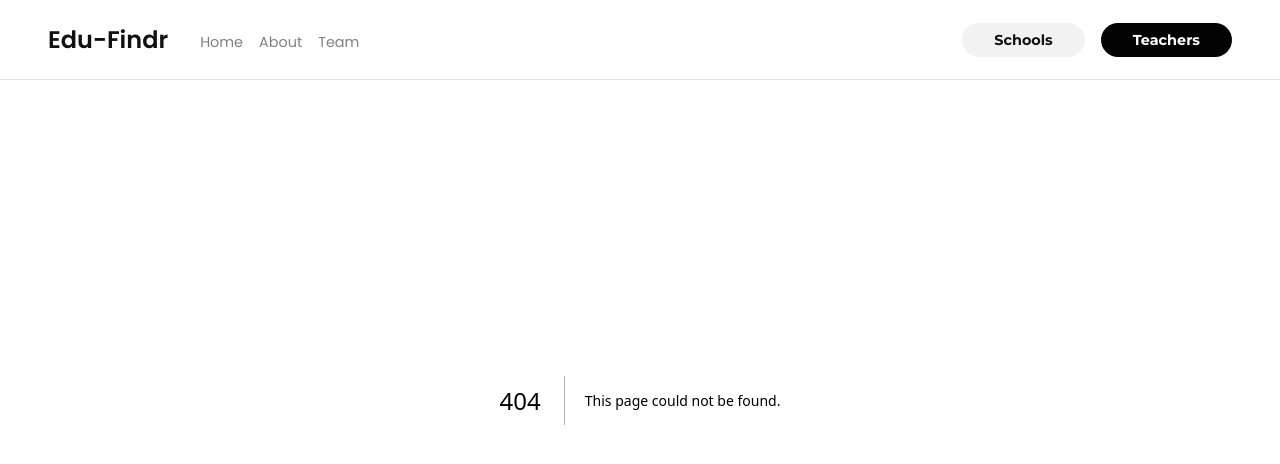
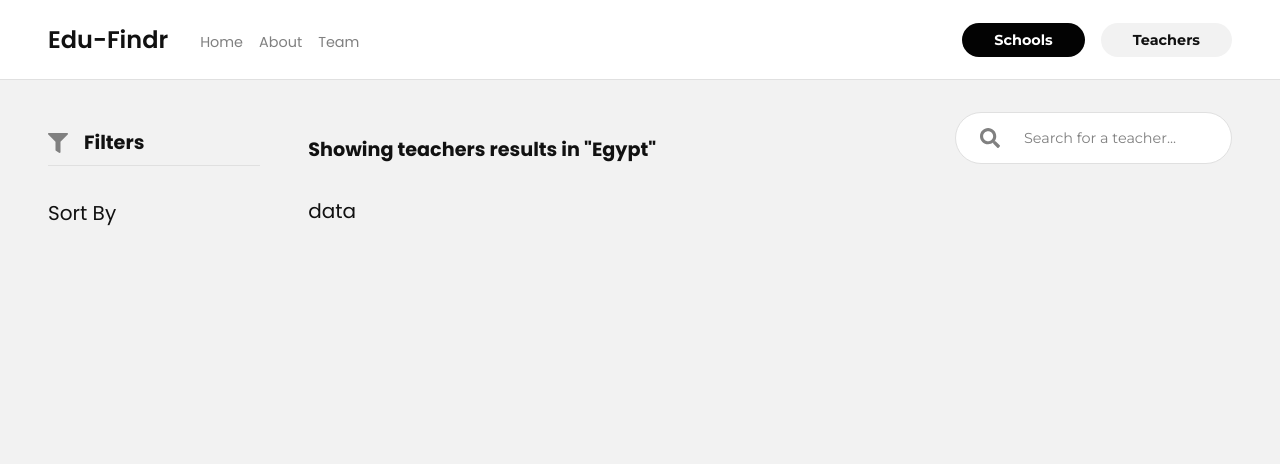
Before and after one commit to mostafa-ashour-dev/dawarli, a Next.js app: page /teachers in a window 1280 px wide. Before the commit this address had no page. Shown: the top 464 px of the page. Built offline with nearby package versions, Linux system fonts and the light colour scheme.

Commit message:
Feature teachers page

```diff
--- a/next.config.mjs
+++ b/next.config.mjs
@@ -1,18 +1,6 @@
 /** @type {import('next').NextConfig} */
 const nextConfig = {
     reactStrictMode: true,
-
-    experimental: {
-        reactRefresh: true, // Enable better fast refresh
-    },
-
-    webpackDevMiddleware: config => {
-        config.watchOptions = {
-            poll: 1000,            // Check for file changes every second
-            aggregateTimeout: 300, // Delay rebuild slightly to batch changes
-        };
-        return config;
-    },
 };
 
 export default nextConfig;
--- a/src/app/page.js
+++ b/src/app/page.js
@@ -1,11 +1,11 @@
 
-import SchoolPage from "@/components/pages/SchoolPage";
+import SchoolsPage from "@/components/pages/SchoolsPage";
 import "./globals.scss";
 
 export default function Home() {
   return (
     <>
-      <SchoolPage />
+      <SchoolsPage />
     </>
   );
 }
--- /dev/null
+++ b/src/app/teachers/page.js
@@ -0,0 +1,13 @@
+import TeachersPage from "@/components/pages/TeachersPage";
+
+
+
+
+export default function Teachers() {
+
+    return (
+        <>
+            <TeachersPage />
+        </>
+    )
+}
--- a/src/components/navbars/TopNavbar.jsx
+++ b/src/components/navbars/TopNavbar.jsx
@@ -10,6 +10,11 @@ export default function TopNavbar() {
    useEffect(() => {
      setRoute(window.location.pathname);
    }, [])
+
+   const [active, toggleActive] = useState({
+    btn1: true,
+    btn2: false
+   })
 
 
     return (
@@ -40,8 +45,18 @@ export default function TopNavbar() {
             </div>
 
             <div className="navRight">
-                <Btn link={"/"} text="Schools" active={route && route === "/" ? true : false} />
-                <Btn link={"/teachers"} text="Teachers" active={route && route === "/teachers" ? true : false} />
+                <Btn link={"/"} text="Schools" active={active.btn1} onClick={() => {
+                    toggleActive({
+                        btn1: true,
+                        btn2: false
+                    })
+                }} />
+                <Btn link={"/teachers"} text="Teachers" active={active.btn2} onClick={() => {
+                    toggleActive({
+                        btn1: false,
+                        btn2: true
+                    })
+                }} />
             </div>
 
 
--- /dev/null
+++ b/src/components/pages/TeachersPage.jsx
@@ -0,0 +1,32 @@
+"use client";
+
+
+import { FaFilter } from "react-icons/fa";
+import SideBar from "../navbars/SideBar";
+import PaginationBar from "../ui/PaginationBar";
+import SearchBar from "../ui/SearchBar";
+
+
+
+export default function TeachersPage() {
+
+
+    function handleFiltersChange() {
+
+    }
+
+    const filterData = {}
+    return (
+        <main className="mainWrapper">
+            <SideBar headerText={"Filters"} headerIcon={<FaFilter />} overview={filterData.overview} changeHandler={handleFiltersChange} page={"/teachers"} />
+            <section className="sectionContainer">
+                <SearchBar headerText={"Showing teachers results in \"Egypt\" "} query={filterData.query} changeHandler={handleFiltersChange} placeholder={"Search for a teacher..."} />
+                <div className="gridContainer">
+                    data
+                </div>
+
+                {/* <PaginationBar page={filterData.page} nextPage={data?.next?.page} totalPages={data?.totalPages} previousPage={data?.previous?.page} changeHandler={handleFiltersChange} /> */}
+            </section>
+        </main>
+    )
+}
--- a/src/components/ui/Btn.jsx
+++ b/src/components/ui/Btn.jsx
@@ -10,15 +10,15 @@ function checkIfExternalURL(url) {
 export default function Btn({text, onClick, link, active}) {
     if (link && checkIfExternalURL(link)) {
         return (
-            <a href={link} className={`btn ${active ? "active" : ""}`}>{text}</a>
+            <a href={link} className={`btn ${active ? "active" : ""}`} onClick={onClick && onClick}>{text}</a>
         )
     } else if (link && !checkIfExternalURL(link)) {
         return (
-            <Link href={link} className={`btn ${active ? "active" : ""}`}>{text}</Link>
+            <Link href={link} className={`btn ${active ? "active" : ""}`} onClick={onClick && onClick}>{text}</Link>
         )
     } else {
         return (
-            <button className={`btn ${active ? "active" : ""}`} onClick={onClick}>{text}</button>
+            <button className={`btn ${active ? "active" : ""}`} onClick={onClick && onClick}>{text}</button>
         )
     }
 }
--- a/src/components/ui/SearchBar.jsx
+++ b/src/components/ui/SearchBar.jsx
@@ -3,7 +3,7 @@
 import { FaSearch } from "react-icons/fa";
 
 
-export default function SearchBar({headerText, placeholder, changeHandler}) {
+export default function SearchBar({headerText, placeholder, changeHandler, query}) {
     return (
         <header className="searchBarHeader">
             <h2>{headerText}</h2>
@@ -13,7 +13,7 @@ export default function SearchBar({headerText, placeholder, changeHandler}) {
                 changeHandler(e, "search");
             }}>
                 <FaSearch />
-                <input type="text" name="query" placeholder={placeholder || "Search for a school..."} />
+                <input type="text" name="query" defaultValue={query || ""} placeholder={placeholder || "Search for a school..."} />
             </form>
         </header>
     )
--- a/src/styles/pages/_schoolsPage.scss
+++ b/src/styles/pages/_schoolsPage.scss
@@ -7,7 +7,7 @@
     min-height: calc( 100vh - $nav-height);
     margin-top: $nav-height;
 
-    .schoolsSection {
+    .sectionContainer {
         min-height: 100%;
         width: 100%;
         padding: 2rem 3rem;
```
Also changed, not shown: src/app/school/[schoolName]/page.js (added, +12 -0 lines), src/components/pages/SchoolDetailsPage.jsx (added, +33 -0 lines), src/components/pages/SchoolsPage.jsx (renamed from src/components/pages/SchoolPage.jsx, +3 -5 lines).
